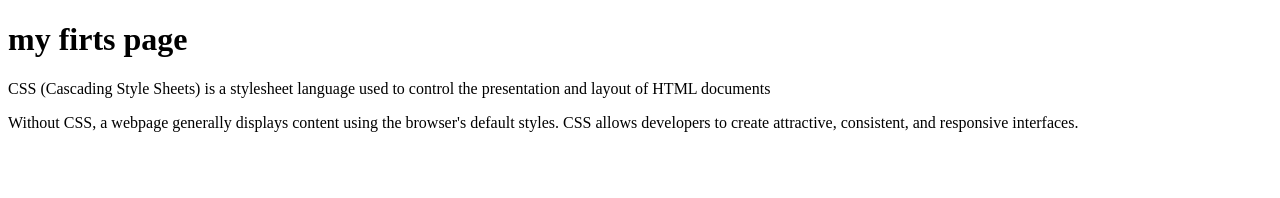
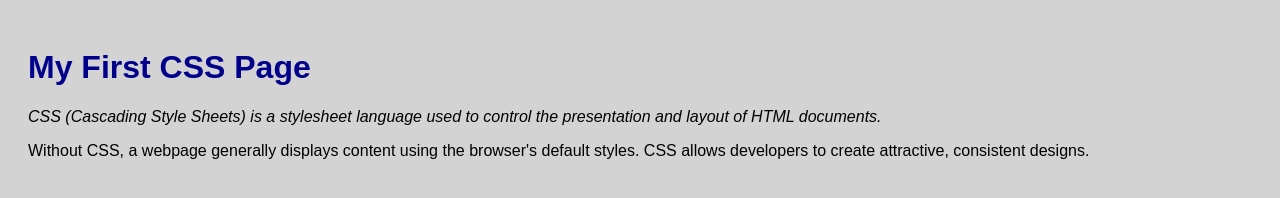
Before and after one commit to mhar0n/WEBTECH, a plain HTML site: page css-laboratory/lab1.html in a window 1280 px wide. Drawn offline with Linux system fonts and the light colour scheme.

Commit message:
Add CSS labs 1 and 2

```diff
--- a/css-laboratory/lab1.html
+++ b/css-laboratory/lab1.html
@@ -3,11 +3,23 @@
 <head>
     <meta charset="UTF-8">
     <meta name="viewport" content="width=device-width, initial-scale=1.0">
-    <title>Document</title>
+    <title>My First CSS Page</title>
+
+    <!-- External CSS -->
+    <link rel="stylesheet" href="style.css">
+
+    <!-- Internal CSS -->
+    <style>
+        h1 {
+            color: darkblue;
+        }
+    </style>
 </head>
 <body>
-    <h1>my firts page</h1>
-    <p> CSS (Cascading Style Sheets) is a stylesheet language used to control the presentation and layout of HTML documents </p>
-    <p>Without CSS, a webpage generally displays content using the browser's default styles. CSS allows developers to create attractive, consistent, and responsive interfaces.</p>
+    <h1>My First CSS Page</h1>
+
+    <p style="font-style: italic;">CSS (Cascading Style Sheets) is a stylesheet language used to control the presentation and layout of HTML documents.</p>
+
+    <p>Without CSS, a webpage generally displays content using the browser's default styles. CSS allows developers to create attractive, consistent designs.</p>
 </body>
 </html>
--- a/css-laboratory/style.css
+++ b/css-laboratory/style.css
@@ -0,0 +1,9 @@
+body {
+    background-color: lightgray;
+    font-family: Arial, sans-serif;
+    padding: 20px;
+}
+
+p {
+    font-size: 16px;
+}
--- /dev/null
+++ b/css-laboratory/style2.css
@@ -0,0 +1,33 @@
+body {
+    font-family: Arial, sans-serif;
+}
+
+h1 {
+    color: navy;
+    text-transform: uppercase;
+}
+
+#page-title {
+    text-align: center;
+}
+
+.card {
+    background-color: #eeeeee;
+    padding: 15px;
+    margin: 10px;
+    border: 2px solid #333333;
+}
+
+.card p {
+    color: #444444;
+}
+
+.highlight {
+    color: crimson;
+    font-weight: bold;
+}
+
+h2, h3 {
+    color: teal;
+    font-family: Georgia, serif;
+}
```
Also changed, not shown: css-laboratory/lab2.html (added, +31 -0 lines).
